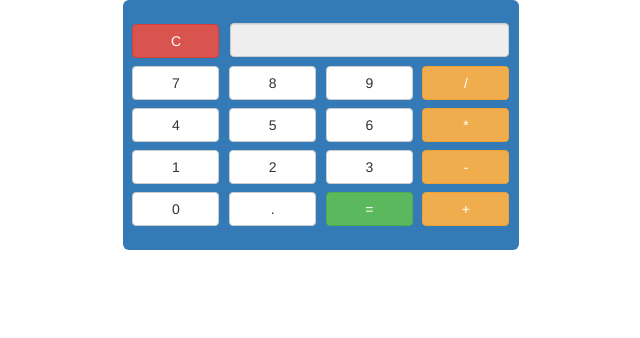
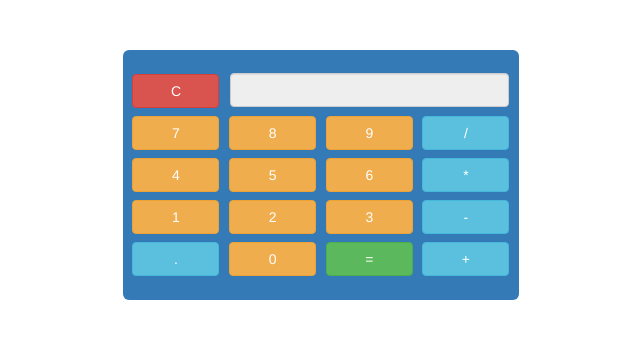
Before and after one commit to Pedrodev3/Angular-Calculadora-app.github.io, an Angular app: page / in a window 1280 px wide. Shown: the top 338 px of the page, without its empty margins (319-959 px from the left). Built offline with nearby package versions, Linux system fonts and the light colour scheme.

Commit message:
:ok_hand: style: Alterações e Revisões de código

```diff
--- a/src/app/calculadora/components/calculadora.component.html
+++ b/src/app/calculadora/components/calculadora.component.html
@@ -1,15 +1,14 @@
 <div class="container-fluid">
   <form>
     <div class="row">
-      <div class="col-xs-8 col-sm-6 col-md-4 col-md-offset-4">
-        <div
-          class="text-center bg-primary img-rounded kz-pad-20">
+      <div
+        class="col-xs-8 col-sm-6 col-md-4 col-md-offset-4"
+        style="margin-top: 5rem"
+      >
+        <div class="text-center bg-primary img-rounded kz-pad-20">
           <div class="row">
             <div class="col-xs-3">
-              <button
-                type="button"
-                class="btn btn-danger kz-btn">C
-              </button>
+              <button type="button" class="btn btn-danger kz-btn">C</button>
             </div>
             <div class="col-xs-9">
               <input
@@ -17,36 +16,81 @@
                 class="form-control text-right kz-input-text"
                 id="display"
                 name="display"
-                readonly>
+                readonly
+              />
             </div>
           </div>
           <div class="row">
             <div class="col-xs-3">
-              <button
-                type="button"
-                class="btn btn-default kz-btn"
-                id="btn7">7
+              <button type="button" class="btn btn-warning kz-btn" id="btn7">
+                7
+              </button>
+            </div>
+            <div class="col-xs-3">
+              <button type="button" class="btn btn-warning kz-btn" id="btn8">
+                8
+              </button>
+            </div>
+            <div class="col-xs-3">
+              <button type="button" class="btn btn-warning kz-btn" id="btn9">
+                9
+              </button>
+            </div>
+            <div class="col-xs-3">
+              <button type="button" class="btn btn-info kz-btn" id="btnDivisao">
+                /
+              </button>
+            </div>
+          </div>
+          <div class="row">
+            <div class="col-xs-3">
+              <button type="button" class="btn btn-warning kz-btn" id="btn4">
+                4
+              </button>
+            </div>
+            <div class="col-xs-3">
+              <button type="button" class="btn btn-warning kz-btn" id="btn5">
+                5
+              </button>
+            </div>
+            <div class="col-xs-3">
+              <button type="button" class="btn btn-warning kz-btn" id="btn6">
+                6
               </button>
             </div>
             <div class="col-xs-3">
               <button
                 type="button"
-                class="btn btn-default kz-btn"
-                id="btn8">8
+                class="btn btn-info kz-btn"
+                id="btnMIltiplicacao"
+              >
+                *
+              </button>
+            </div>
+          </div>
+          <div class="row">
+            <div class="col-xs-3">
+              <button type="button" class="btn btn-warning kz-btn" id="btn1">
+                1
+              </button>
+            </div>
+            <div class="col-xs-3">
+              <button type="button" class="btn btn-warning kz-btn" id="btn2">
+                2
+              </button>
+            </div>
+            <div class="col-xs-3">
+              <button type="button" class="btn btn-warning kz-btn" id="btn3">
+                3
               </button>
             </div>
             <div class="col-xs-3">
               <button
                 type="button"
-                class="btn btn-default kz-btn"
-                id="btn9">9
-              </button>
-            </div>
-            <div class="col-xs-3">
-              <button
-                type="button"
-                class="btn btn-warning kz-btn"
-                id="btnDivisao">/
+                class="btn btn-info kz-btn"
+                id="btnSubtracao"
+              >
+                -
               </button>
             </div>
           </div>
@@ -54,89 +98,29 @@
             <div class="col-xs-3">
               <button
                 type="button"
-                class="btn btn-default kz-btn"
-                id="btn4">4
+                class="btn btn-info kz-btn"
+                id="btnDecimal"
+              >
+                .
               </button>
             </div>
             <div class="col-xs-3">
-              <button
-                type="button"
-                class="btn btn-default kz-btn"
-                id="btn5">5
-              </button>
-            </div>
-            <div class="col-xs-3">
-              <button
-                type="button"
-                class="btn btn-default kz-btn"
-                id="btn6">6
-              </button>
-            </div>
-            <div class="col-xs-3">
-              <button
-                type="button"
-                class="btn btn-warning kz-btn"
-                id="btnMIltiplicacao">*
-              </button>
-            </div>
-          </div>
-          <div class="row">
-            <div class="col-xs-3">
-              <button
-                type="button"
-                class="btn btn-default kz-btn"
-                id="btn1">1
-              </button>
-            </div>
-            <div class="col-xs-3">
-              <button
-                type="button"
-                class="btn btn-default kz-btn"
-                id="btn2">2
-              </button>
-            </div>
-            <div class="col-xs-3">
-              <button
-                type="button"
-                class="btn btn-default kz-btn"
-                id="btn3">3
-              </button>
-            </div>
-            <div class="col-xs-3">
-              <button
-                type="button"
-                class="btn btn-warning kz-btn"
-                id="btnSubtracao">-
-              </button>
-            </div>
-          </div>
-          <div class="row">
-            <div class="col-xs-3">
-              <button
-                type="button"
-                class="btn btn-default kz-btn"
-                id="btn0">0
-              </button>
-            </div>
-            <div class="col-xs-3">
-              <button
-                type="button"
-                class="btn btn-default kz-btn"
-                id="btnDecimal">.
+              <button type="button" class="btn btn-warning kz-btn" id="btn0">
+                0
               </button>
             </div>
             <div class="col-xs-3">
               <button
                 type="button"
                 class="btn btn-success kz-btn"
-                id="btnCalcular">=
+                id="btnCalcular"
+              >
+                =
               </button>
             </div>
             <div class="col-xs-3">
-              <button
-                type="button"
-                class="btn btn-warning kz-btn"
-                id="btnSoma">+
+              <button type="button" class="btn btn-info kz-btn" id="btnSoma">
+                +
               </button>
             </div>
           </div>
```
Also changed, not shown: 2 other files (tests, documents, lock files or other folders).
